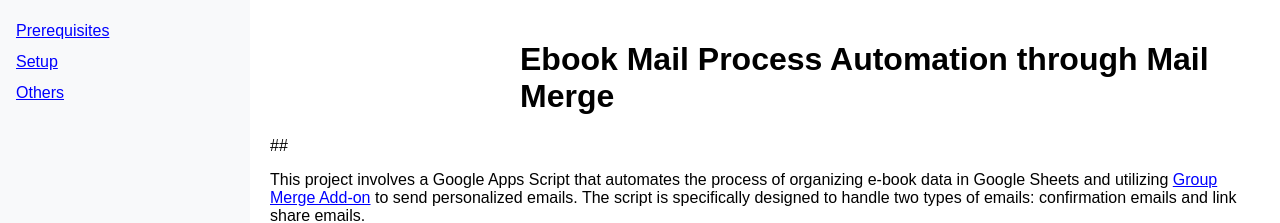
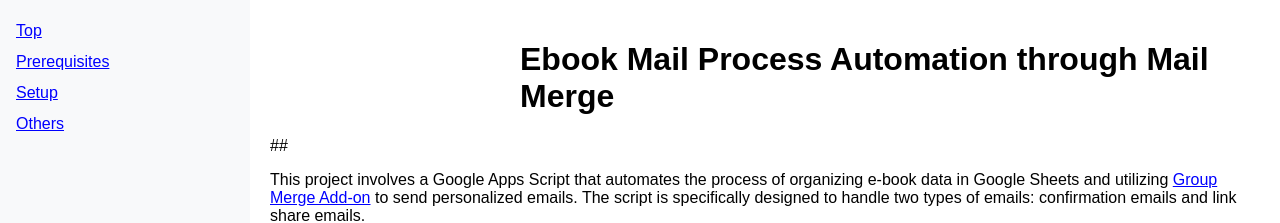
Before and after one commit to tsato21/book-data-organizer, a Jekyll site: the page built from docs/index.md, in a window 1280 px wide. Shown: the top 223 px of the page. Built offline with Jekyll 4.4.1, drawn with Linux system fonts in a browser that asks for light colours.

Commit message:
Update default.html

```diff
--- a/docs/_layouts/default.html
+++ b/docs/_layouts/default.html
@@ -14,6 +14,7 @@
     <!-- This could be automated with Jekyll plugins or manually written -->
     <!-- Example for manual ToC -->
     <ul>
+      <li><a href="#">Top</a></li>
       <li><a href="#prerequisites">Prerequisites</a></li>
       <li><a href="#setup">Setup</a></li>
       <li><a href="#others">Others</a></li>
```
